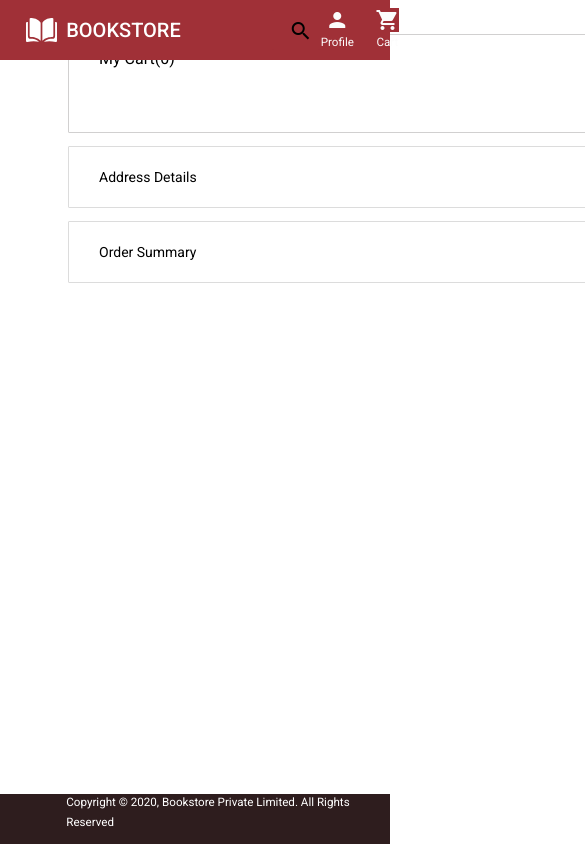
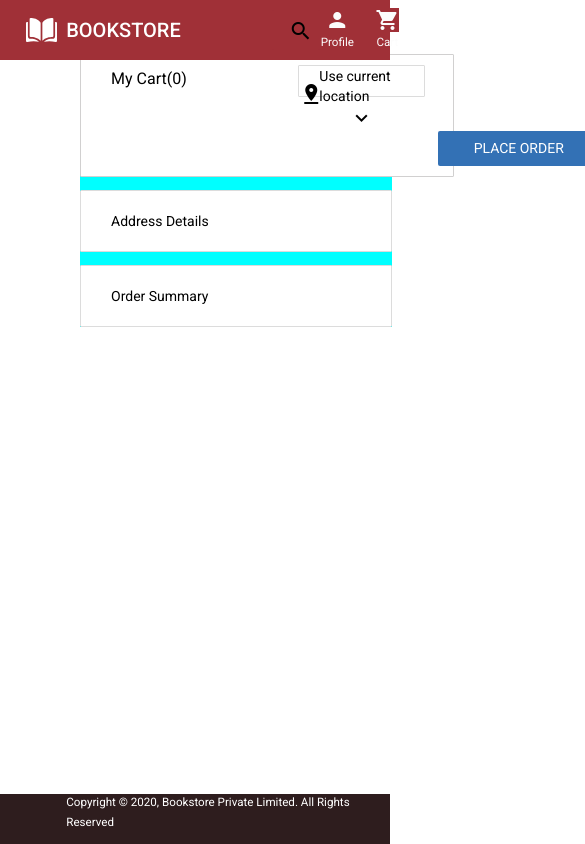
Before and after one commit to nikita1803/Bookstore, an Angular app: page /cart in a window 390 px wide. Shown: the top 844 px of the page, 585 px wide, since content can reach past the window. Built offline with nearby package versions, Linux system fonts and the light colour scheme.

Commit message:
[Nikita] Modify: some css part is done

```diff
--- a/src/app/components/add-cart/add-cart.component.html
+++ b/src/app/components/add-cart/add-cart.component.html
@@ -20,8 +20,16 @@
                             <span style="font: normal normal bold 15px/18px Lato;
                             letter-spacing: 0px;
                             color: #0A0102;
-                            opacity: 1;">Rs. {{cartBook.product_id.price}}</span>
-                            <h5 style="cursor: pointer;" (click)="removeItem(cartBook)">Remove</h5>
+                            opacity: 1;">Rs. {{cartBook.product_id.price*quantity}}</span>
+                            <div style="display: flex;flex-wrap: nowrap;flex-flow: row;"><span class="material-icons" (click)="decrement()" style="color: rgb(202, 201, 201);">
+                                remove_circle
+                            </span>
+                            <input style="width: 20px;height: 20px;" [value]="quantity">
+                        <span class="material-icons" (click)="increment(cartBook)" style="color: rgb(202, 201, 201);">
+                              add_circle
+                                </span><h5 style="cursor: pointer;"(click)="removeItem(cartBook)" >Remove</h5>
+                            </div>
+
                         </div>
                     </div>
                     <mat-divider></mat-divider>
--- a/src/app/components/add-cart/add-cart.component.scss
+++ b/src/app/components/add-cart/add-cart.component.scss
@@ -9,37 +9,50 @@
     // height: 100%;
     background-color: #FFFFFF;
     display: flex;
+    flex-wrap: wrap;
     flex-direction: column;
     justify-content: space-between;
+    //background-color: crimson;
 }
 
 .main{
     height: 100%;
-    margin: 5% 253px 5% 253px;
+    width:70%;
+    margin: 5% 253px 5% 230px;
+    //background-color: cyan;
+    display: flex;
+    flex-wrap: wrap;
 }
 .sub-head{
     background-color: #FFFFFF;
     height: 5%;
+    width: 100%;
     padding-top: 14px;
+    display: flex;
+    flex-wrap: wrap;
+    //background-color: darkmagenta;
 }
 
 .cart{
-    width: 774px;
+    width: 100%;
     // height: 251px;
     background: #FFFFFF 0% 0% no-repeat padding-box;
     border: 1px solid #d1d0d0;
     border-radius: 1px;
     padding: 10px 30px 10px 30px;
     display: flex;
+    flex-wrap: wrap;
     justify-content: space-between;
+    //background-color: darkorange;
 }
 
 .book{
     width: 256px;
-    height: 89px;
+    height: 99px;
     opacity: 1;
     margin-top: 35px;
     display: flex;
+    //background-color: gold;
 }
 
 img{
@@ -50,37 +63,47 @@ img{
 }
 
 .location{
-    width: 275px;
-    height: 40px;
+    width: 100%;
+    height: 30%;
     background: #FFFFFF 0% 0% no-repeat padding-box;
     border: 1px solid #DCDCDC;
     border-radius: 1px;
     opacity: 1;
     display: flex;
+    flex-wrap: wrap;
     justify-content: space-around;
     align-items: center;
+    //background-color: forestgreen;
 }
 
 .placeOrder{
     display: flex;
+    flex-wrap: wrap;
     flex-direction: column;
+    width: 30%;
+    //height: 80%;
     justify-content: space-between;
+    //background-color: dodgerblue;
 }
 
 .order{
-    width: 151px;
+    display: flex;
+    flex-wrap: wrap;
+    width: 161px;
     height: 35px;
     background: #3371B5 0% 0% no-repeat padding-box;
     border-radius: 2px;
     opacity: 1;
-    display: flex;align-items: center; justify-content: center;
+    align-items: center;
+    justify-content: center;
     color: #FFFFFF;
-    margin-left: 125px;
+    margin-left: 140px;
     cursor: pointer;
+    //background-color: gold;
 }
 
 .address{
-    width: 805px;
+    width: 100%;
     height: 60px;
     background: #FFFFFF 0% 0% no-repeat padding-box;
     border: 1px solid #DCDCDC;
@@ -88,8 +111,10 @@ img{
     opacity: 1;
     margin-top: 13px;
     display: flex;
+    flex-wrap: wrap;
     align-items: center;
     padding-left: 30px;
+   // background-color:deeppink;
 }
 
 .custermerAddress{
@@ -193,3 +218,22 @@ img{
     }
 
 }
+@media (max-width: 768px){
+    .main{
+        height: 100%;
+        width:80%;
+        margin: 5% 253px 5% 80px;
+        background-color: cyan;
+        display: flex;
+        flex-wrap: wrap;
+    }
+    .placeOrder{
+        width: 40%;
+        //background-color: dodgerblue;
+    }
+    .order{
+        margin-right: 100px;
+        cursor: pointer;
+        //background-color: gold;
+    }
+}
--- a/src/app/components/add-cart/add-cart.component.ts
+++ b/src/app/components/add-cart/add-cart.component.ts
@@ -24,7 +24,7 @@ export class AddCartComponent implements OnInit {
   removeById: any
   token: any
   length: any
-
+  quantity: number = 1;
   public contactForm!: FormGroup;
 
   constructor(private router: Router, private formBuilder: FormBuilder,private bookService: BookServiceService,private count:CountService ) { }
@@ -46,7 +46,21 @@ export class AddCartComponent implements OnInit {
     this.displayAddress = false
     this.displayButton = false
   }
-
+  i = 1
+  increment(data: { product_id: { quantity: any; }; }) {
+    if (this.i != data.product_id.quantity) {
+      this.i++;
+      this.quantity = this.i;
+      console.log(data.product_id.quantity);
+    }
+  }
+  decrement() {
+    if (this.i != 1) {
+      this.i--;
+      this.quantity = this.i;
+      console.log(this.quantity);
+    }
+  }
   continue(){
     this.displayCart = false
     this.displayContinueButton = false
```
